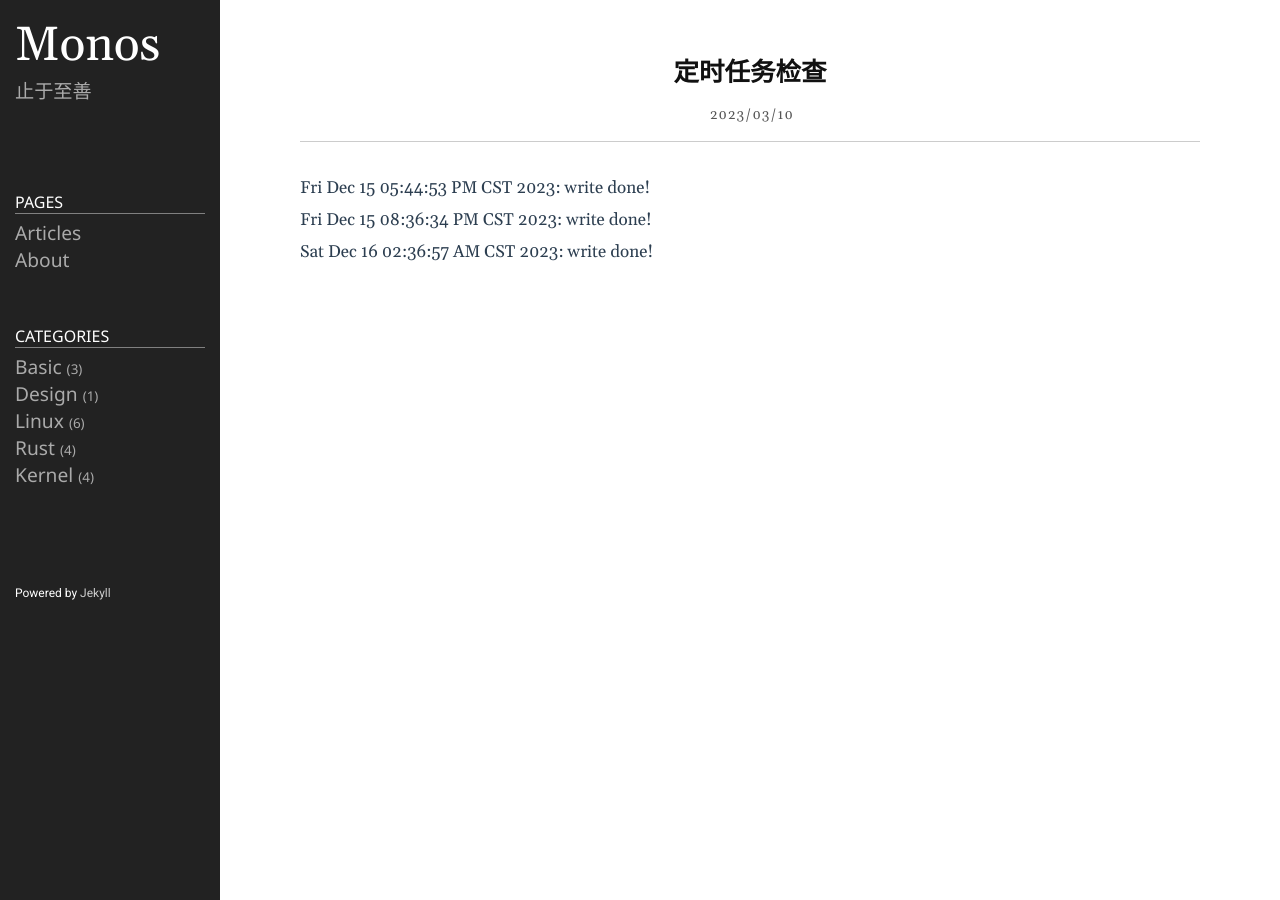
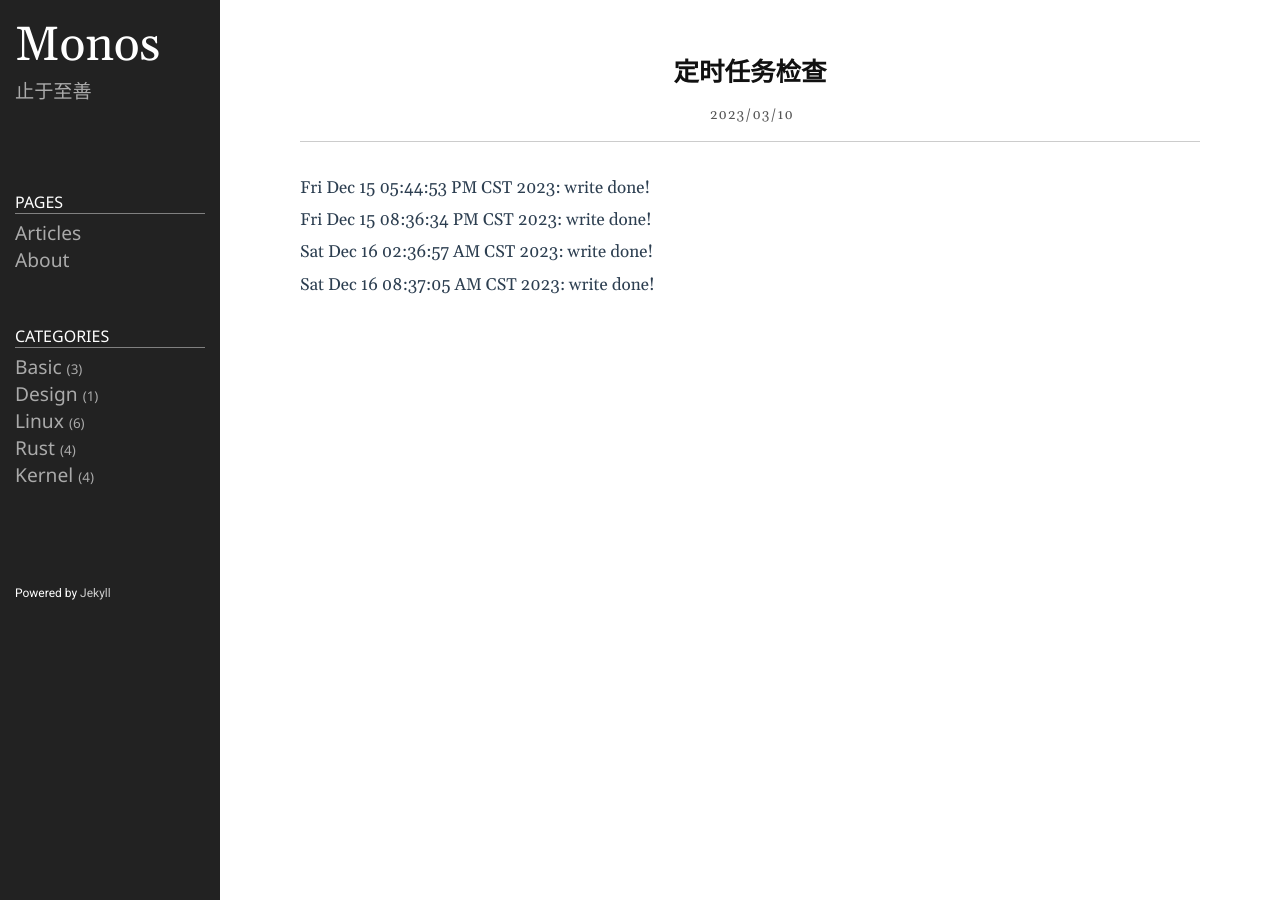
Before and after one commit to lclgo/lclgo.github.io, a Jekyll site: the page built from _posts/2023-03-10-weekly.md, in a window 1280 px wide. Built offline with Jekyll 4.4.1, drawn with Linux system fonts in a browser that asks for light colours.

Commit message:
timer check

```diff
--- a/_posts/2023-03-10-weekly.md
+++ b/_posts/2023-03-10-weekly.md
@@ -9,3 +9,5 @@ Fri Dec 15 05:44:53 PM CST 2023: write done!
 Fri Dec 15 08:36:34 PM CST 2023: write done!
 
 Sat Dec 16 02:36:57 AM CST 2023: write done!
+
+Sat Dec 16 08:37:05 AM CST 2023: write done!
```
